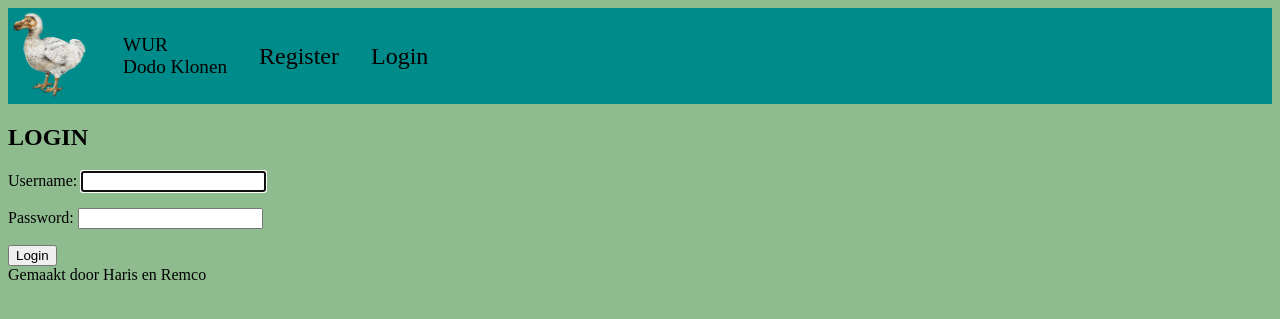
After one commit to Remco0o/Django-Dodo, a Django app: page /login/ in a window 1280 px wide. The commit adds this page. Shown: the top 319 px of the page. Run offline with Django 5.2, Linux system fonts and the light colour scheme.

Commit message:
added login system

```diff
--- a/dodoProject/base/templates/base/menu.html
+++ b/dodoProject/base/templates/base/menu.html
@@ -4,7 +4,13 @@
         <img class = "plaatje" src="{% static "base\img\dodo.png"%}" alt="TEKST">
 
         <div class="naam">WUR<br>Dodo Klonen</div>
+        {% if user.is_authenticated %}
             <a class ="url_menu" href="{% url "index"%}">Home</a>
+            <a class ="url_menu" href="{% url 'logout_user'%}"> Log out</a>
+        {% else %}
+            <a class ="url_menu" href="{% url 'register'%}"> Register</a>
+            <a class ="url_menu" href="{% url 'login' %}"> Login</a>
+        {% endif %}
 
     </div>
 {% endblock content %}
--- /dev/null
+++ b/dodoProject/base/templates/registration/login.html
@@ -0,0 +1,11 @@
+{% extends "base/base.html" %}
+
+{% block content %}
+<h2>LOGIN</h2>
+    <form method="POST">
+        {% csrf_token %}
+        {{ form.as_p }}
+        <input type="submit" value="Login">
+    </form>
+    Gemaakt door Haris en Remco
+{% endblock content %}
--- a/dodoProject/base/urls.py
+++ b/dodoProject/base/urls.py
@@ -2,5 +2,8 @@ from django.urls import path, include
 from . import views
 
 urlpatterns = [
-    path("", views.index, name="index")
+    path("", views.index, name="index"),
+    path("", include('django.contrib.auth.urls')),
+    path("register/", views.register, name="register"),
+    path("logout_user/", views.logout_user, name="logout_user"),
 ]
--- a/dodoProject/dodoProject/settings.py
+++ b/dodoProject/dodoProject/settings.py
@@ -122,3 +122,8 @@ STATIC_URL = 'static/'
 # https://docs.djangoproject.com/en/5.1/ref/settings/#default-auto-field
 
 DEFAULT_AUTO_FIELD = 'django.db.models.BigAutoField'
+
+# auth stuff
+LOGIN_REDIRECT_URL = 'index'
+LOGOUT_REDIRECT_URL = 'login'
+LOGIN_URL = 'login'
```
Also changed, not shown: dodoProject/base/templates/registration/register.html (added, +11 -0 lines), dodoProject/base/views.py (+23 -1 lines), dodoProject/db.sqlite3.
